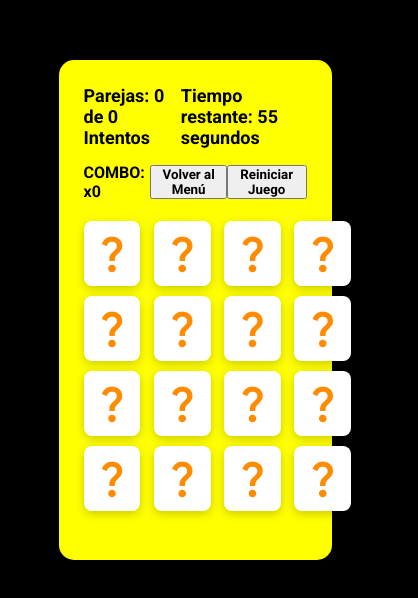
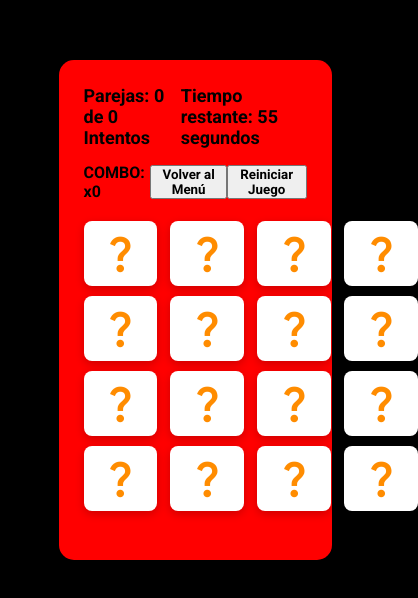
Before and after one commit to A-Isaias/memoriaABR, a website: page game.html in a window 390 px wide. Shown: the part 112-710 px from the top of the page, 418 px wide, since content can reach past the window. Drawn offline with Linux system fonts and the light colour scheme.

Commit message:
modified:   css/game.css

```diff
--- a/css/game.css
+++ b/css/game.css
@@ -257,16 +257,16 @@ body {
     width: 70%;
     height: 500px;
     max-height: 500px; /* Ajusta según sea necesario */
-    background-color: yellow;
+    background-color: red;
   }
 
   .cards {
     height: 300px;
-    width: 120%;
+    width: 150%;
   }
 
   .card .back-view img {
-    max-width: 100%;
+    max-width: 120%;
     max-height: 100%; /* Cambiado a 100% para ocupar la altura máxima disponible */
     width: auto;
   }
```
